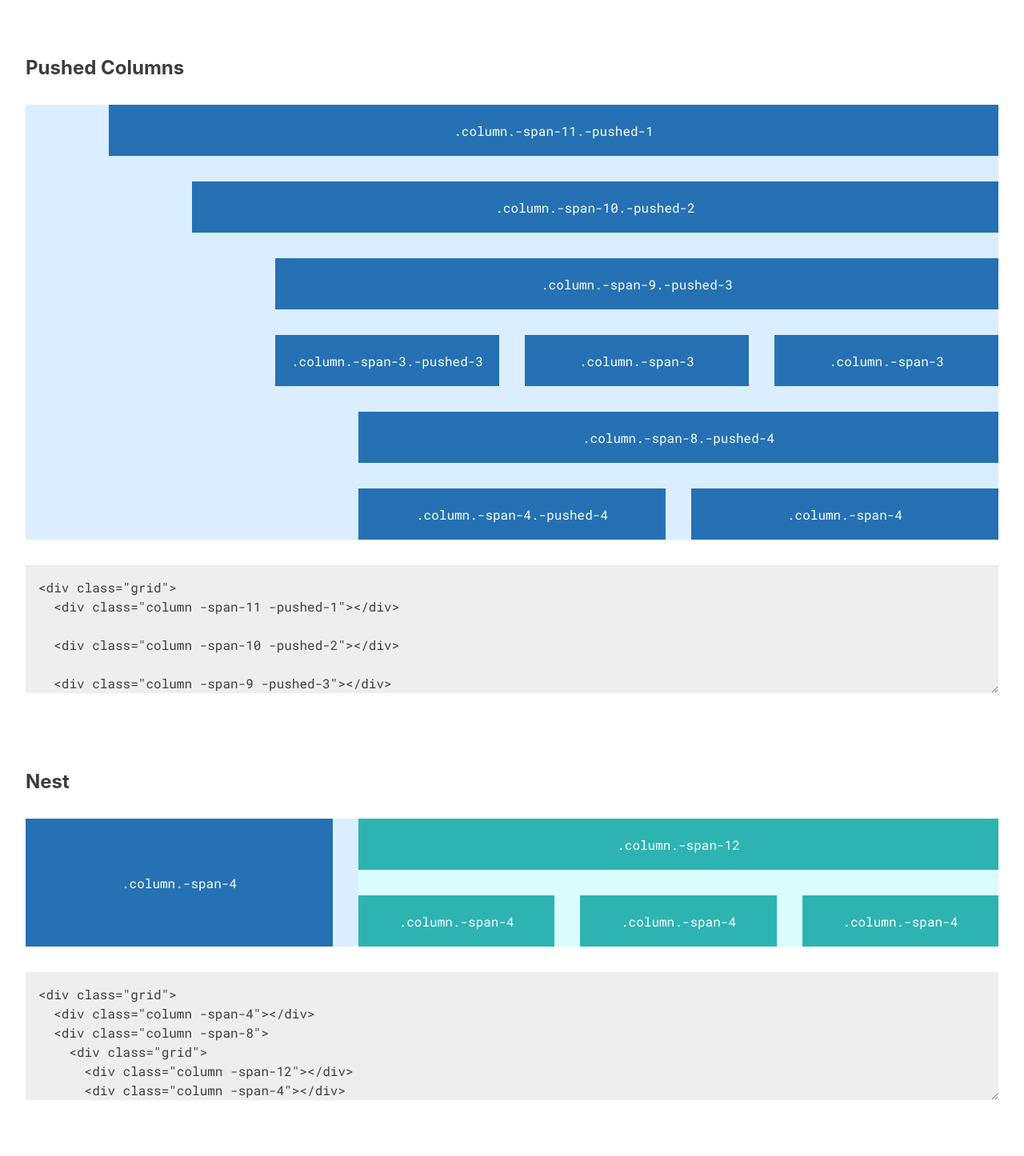
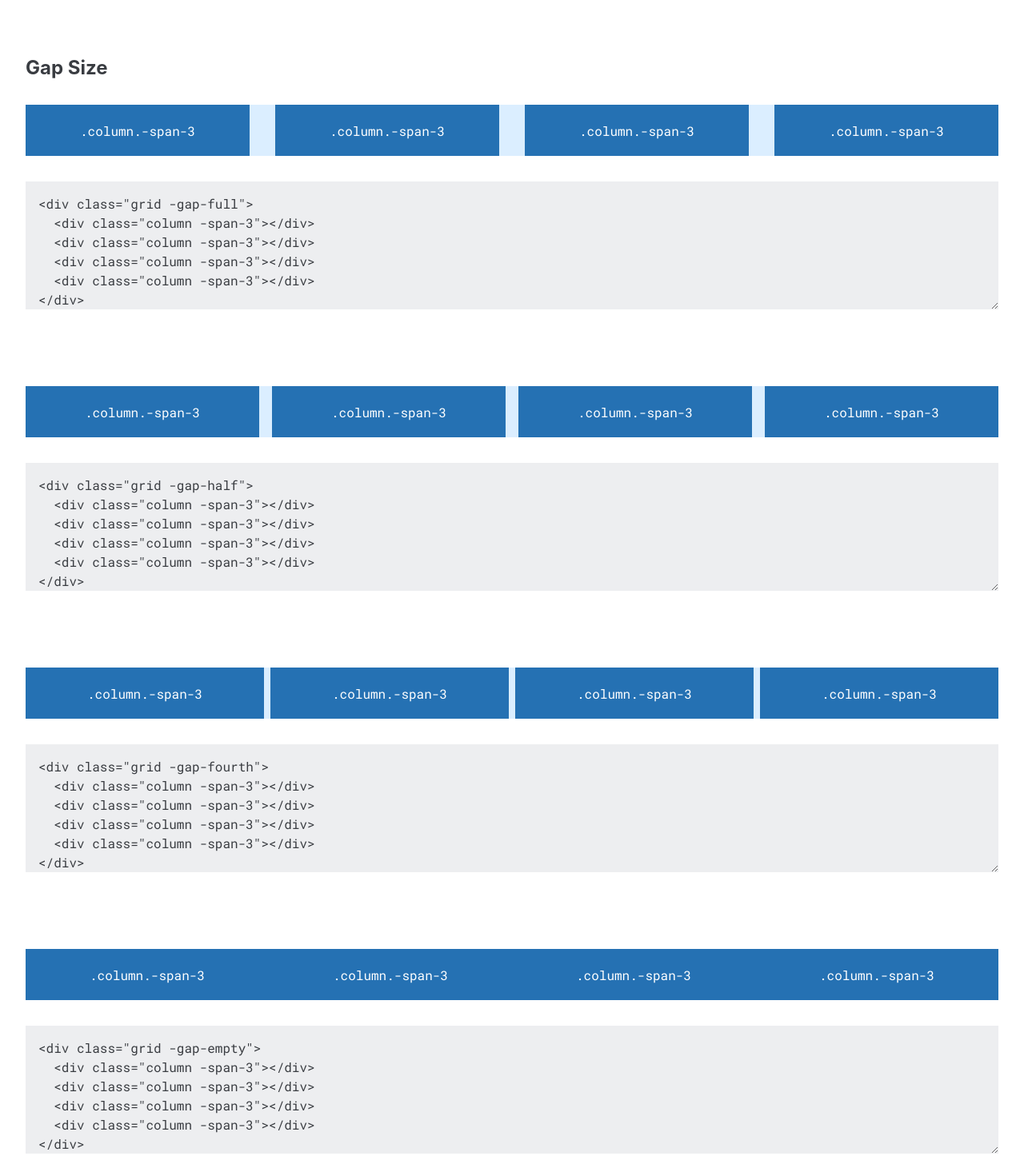
Before and after one commit to shikakun/css-grid-framework, a website built with Parcel: page src/index.html in a window 1280 px wide. Shown: the part 1720-3166 px from the top of the page at 80% size. Built offline with nearby package versions, Linux system fonts and the light colour scheme.

Commit message:
add gap size option

```diff
--- a/src/index.html
+++ b/src/index.html
@@ -96,6 +96,72 @@
 <div class="grid -columns-7">
   <div class="column -span-3"></div>
   <div class="column -span-4"></div>
+</div></textarea>
+    </section>
+
+    <section>
+      <h2>
+        Gap Size
+      </h2>
+
+      <div class="grid -gap-full">
+        <div class="column -span-3"></div>
+        <div class="column -span-3"></div>
+        <div class="column -span-3"></div>
+        <div class="column -span-3"></div>
+      </div>
+
+      <textarea readonly>
+<div class="grid -gap-full">
+  <div class="column -span-3"></div>
+  <div class="column -span-3"></div>
+  <div class="column -span-3"></div>
+  <div class="column -span-3"></div>
+</div></textarea>
+
+      <div class="grid -gap-half">
+        <div class="column -span-3"></div>
+        <div class="column -span-3"></div>
+        <div class="column -span-3"></div>
+        <div class="column -span-3"></div>
+      </div>
+
+      <textarea readonly>
+<div class="grid -gap-half">
+  <div class="column -span-3"></div>
+  <div class="column -span-3"></div>
+  <div class="column -span-3"></div>
+  <div class="column -span-3"></div>
+</div></textarea>
+
+       <div class="grid -gap-fourth">
+        <div class="column -span-3"></div>
+        <div class="column -span-3"></div>
+        <div class="column -span-3"></div>
+        <div class="column -span-3"></div>
+      </div>
+
+      <textarea readonly>
+<div class="grid -gap-fourth">
+  <div class="column -span-3"></div>
+  <div class="column -span-3"></div>
+  <div class="column -span-3"></div>
+  <div class="column -span-3"></div>
+</div></textarea>
+
+      <div class="grid -gap-empty">
+        <div class="column -span-3"></div>
+        <div class="column -span-3"></div>
+        <div class="column -span-3"></div>
+        <div class="column -span-3"></div>
+      </div>
+
+      <textarea readonly>
+<div class="grid -gap-empty">
+  <div class="column -span-3"></div>
+  <div class="column -span-3"></div>
+  <div class="column -span-3"></div>
+  <div class="column -span-3"></div>
 </div></textarea>
     </section>
 
--- a/src/styles/_grid.scss
+++ b/src/styles/_grid.scss
@@ -35,6 +35,11 @@ $grid-collapsible-breakpoint-up: 600px !default;
   &.-columns-10 { @include grid-columns(10); }
   &.-columns-11 { @include grid-columns(11); }
   &.-columns-12 { @include grid-columns(12); }
+
+  &.-gap-full   { gap: $grid-gap;     }
+  &.-gap-half   { gap: $grid-gap / 2; }
+  &.-gap-fourth { gap: $grid-gap / 4; }
+  &.-gap-empty  { gap: 0;             }
 }
 
 .column {
```
Also changed, not shown: docs/index.html (+26 -2 lines), README.md, 8 other files.
